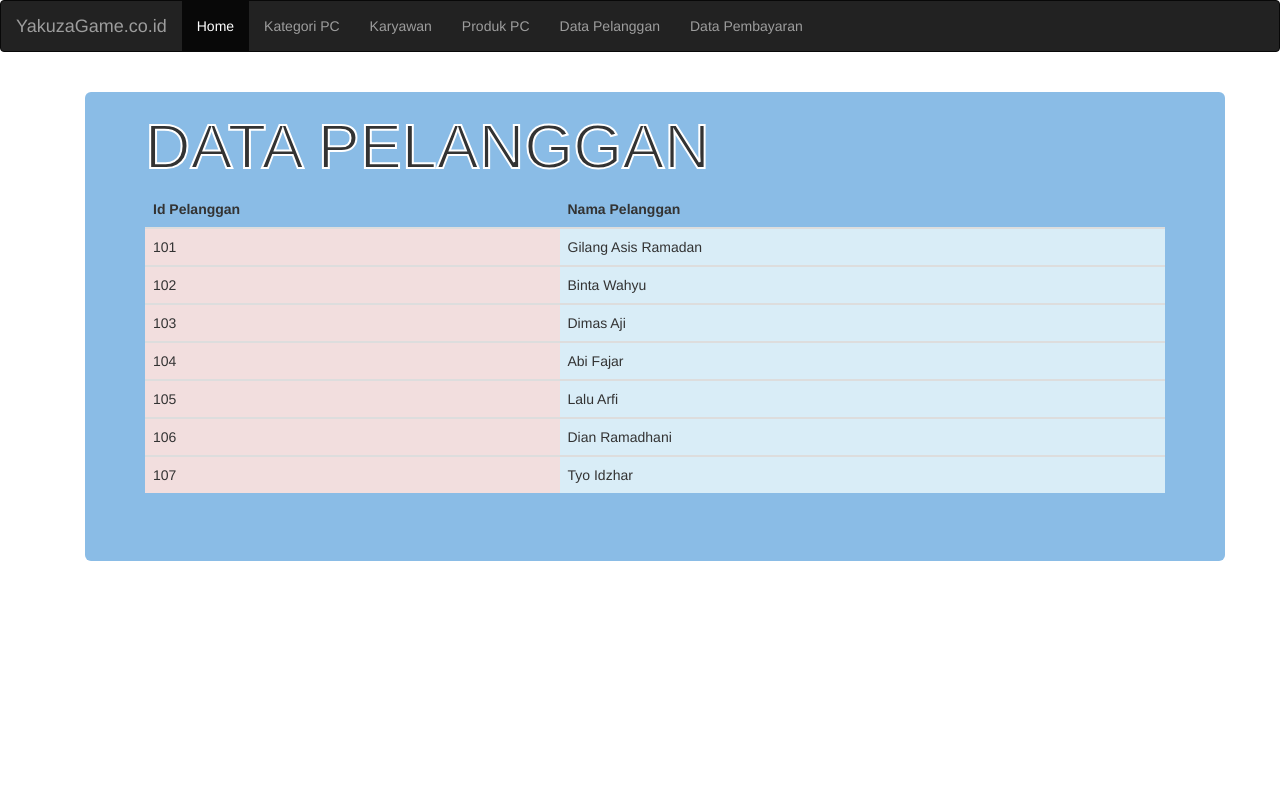
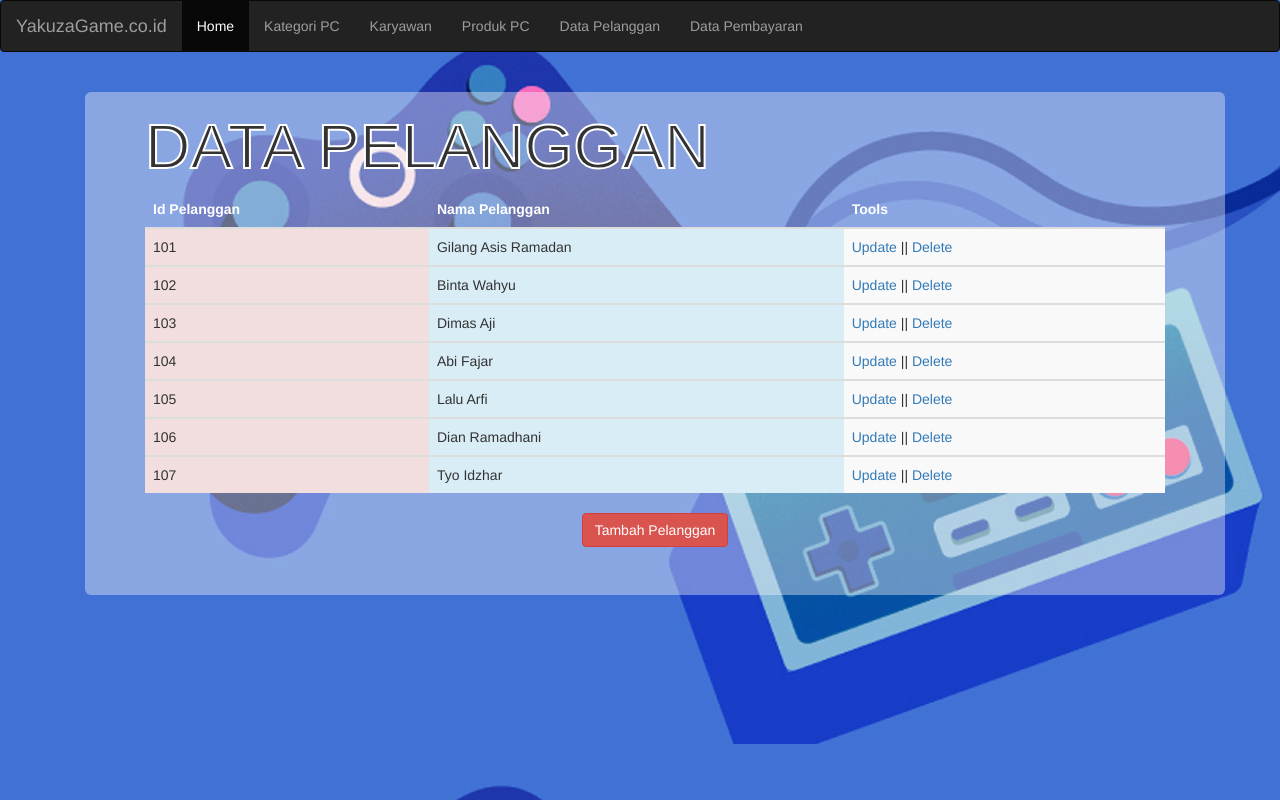
Before and after one commit to gilangramadn/PRPL-A-1700018042-GilangAsisRamadan, a PHP site: page /DataPelanggan.php in a window 1280 px wide. Run offline with PHP 8.4, Linux system fonts and the light colour scheme; data comes from the database, SQL or seed files in the repository; some libraries are stand-ins or nearby versions.

Commit message:
Update DataPelanggan.php

```diff
--- a/DataPelanggan.php
+++ b/DataPelanggan.php
@@ -6,6 +6,7 @@
   <meta charset="utf-8">
   <meta name="viewport" content="width=device-width, initial-scale=1">
     <link rel="stylesheet" href="bootstrap.min.css">
+    <link rel="stylesheet" type="text/css" href="style.css">
   <script src="jquery.min.js"></script>
   <script src="bootstrap.min.js"></script>
 
@@ -36,8 +37,46 @@
 
 <div class="container">
 	<div class="container">
-	<div class="jumbotron" style="margin: 0px;background: #8abce6;padding-top: 0px;">
+	<div class="jumbotron" style="margin: 0px;background-color: rgba(245, 245, 245, 0.4);padding-top: 0px;">
   <hr style="border: 0px solid #fff">
+  <?php
+		if(isset($_GET['pesan'])){
+			$pesan = $_GET['pesan'];
+    if($pesan == 'berhasil'){
+    	?>
+    	<div class="alert alert-success" role="alert">
+		  <b>Data Berhasil di Masukkan</b>
+		</div><?php
+		    }
+		    else if($pesan == 'update'){
+		    	?>
+		    	<div class="alert alert-success" role="alert">
+		  <b>Data Berhasil di Update</b>
+		</div>
+		    	<?php
+		    }
+		    else if($pesan == 'hapus'){
+		    	?>
+		    	<div class="alert alert-danger" role="alert">
+		  <b>Data Berhasil di hapus</b>
+		</div>
+		    	<?php
+		    }else if($pesan == 'gagal'){
+		    	?>
+		    	<div class="alert alert-danger" role="alert">
+		  <b>Data sedang digunakan, tidak bisa mengubah nama</b>
+		</div>
+		    	<?php
+		    }else if($pesan == 'gagalhapus'){
+		    	?>
+		    	<div class="alert alert-danger" role="alert">
+		  <b>Data sedang digunakan, tidak bisa dihapus</b>
+		</div>
+		    	<?php
+		    }
+
+		}
+		    ?>
   <h1 style="font-family: fantasy;
     text-transform: uppercase;
     -webkit-text-stroke: 2px #ffffff;">Data Pelanggan</h1>
@@ -49,8 +88,9 @@
 	<table id="mytable" class="table table-bordred table-striped" >
 		 <thead>
 		<tr >
-			<th >Id Pelanggan</th>
-			<th >Nama Pelanggan</th>
+			<th style="color: white;">Id Pelanggan</th>
+			<th style="color: white;">Nama Pelanggan</th>
+			<th style="color: white;">Tools</th>
 			</tr>
 
 		</thead>
@@ -63,19 +103,10 @@
 		<tr >
 			<td class="danger"><?php echo $row['id_pelanggan'];?></td><!--namaatribut-->
 			<td class="info"><?php echo $row['nama'];?></td>
-
-			<!--
-			<a href="update.php?id=<?php echo $row['id_pelanggan']; ?>" >Update</a>
-
-			<a href="delete.php?id=<?php echo $row['id_pelanggan']; ?> ">Delete</a>
-
-			<a href="insert.php?id=<?php echo $row['id_pelanggan']; ?>">Insert</a>-->
-</a></td>
-
-
-
-
-
+			<td>
+			<a href="updatepelanggan.php?id=<?php echo $row['id_pelanggan']; ?>" >Update</a> ||
+			<a href="deletepelanggan.php?id=<?php echo $row['id_pelanggan']; ?> ">Delete</a>
+			</td>
 		</tr>
 			 </tbody>
 		<?php
@@ -83,6 +114,7 @@
 	}
 	?>
 	</table>
+	<center><a href="inputpelanggan.php"><button class="btn btn-danger">Tambah Pelanggan</button></a></center>
 </div>
 </form>
 </div>
```
